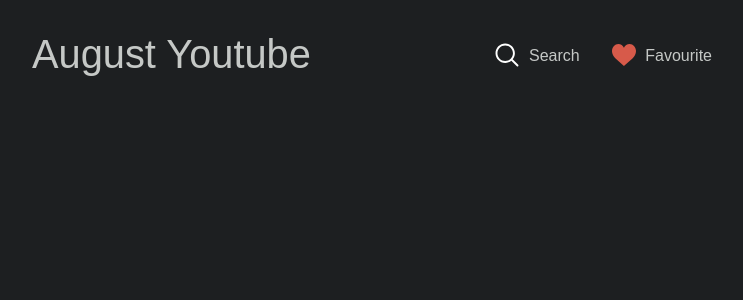
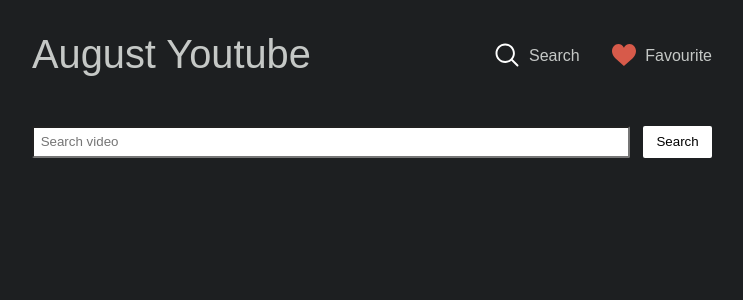
Before and after one commit to mingjuitsai/react-youtube, a React (Create React App) app: page /favourite in a window 1280 px wide. Shown: the top 300 px of the page, without its empty margins (268-1011 px from the left). Built offline with nearby package versions, Linux system fonts and the light colour scheme.

Commit message:
Update nav path

```diff
--- a/src/components/App.js
+++ b/src/components/App.js
@@ -21,7 +21,7 @@
         <nav className="App-nav">
           <ul>
             <li>
-              <NavLink to="/">
+              <NavLink to="">
                 <figure className="nav-icon">
                   <SearchIcon />
                 </figure>
@@ -29,7 +29,7 @@
               </NavLink>
             </li>
             <li>
-              <NavLink to="/favourite">
+              <NavLink to="favourite">
                 <figure className="nav-icon">
                   <LikeIcon />
                 </figure>
@@ -41,8 +41,8 @@
       </header>
       <main className="App-main">
         <Switch>
-            <Route exact path="/" component={VideoSearch}></Route>
-            <Route exact path="/favourite" component={VideoFavourite} />
+            <Route exact path="" component={VideoSearch}></Route>
+            <Route exact path="favourite" component={VideoFavourite} />
         </Switch>
       </main>
     </div>
```
